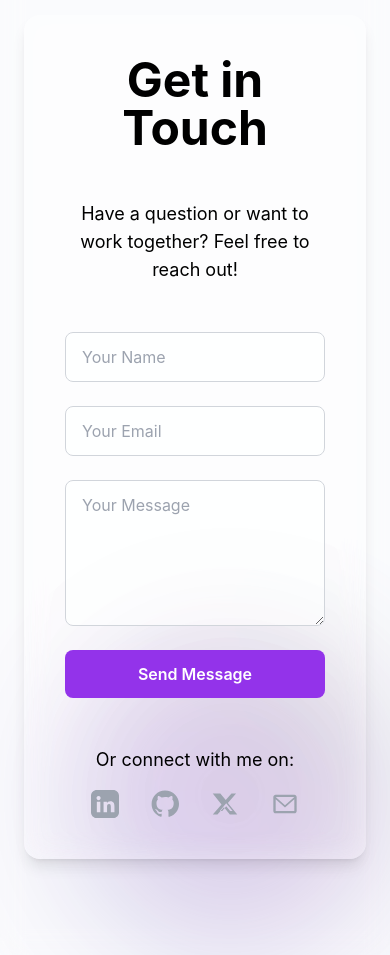
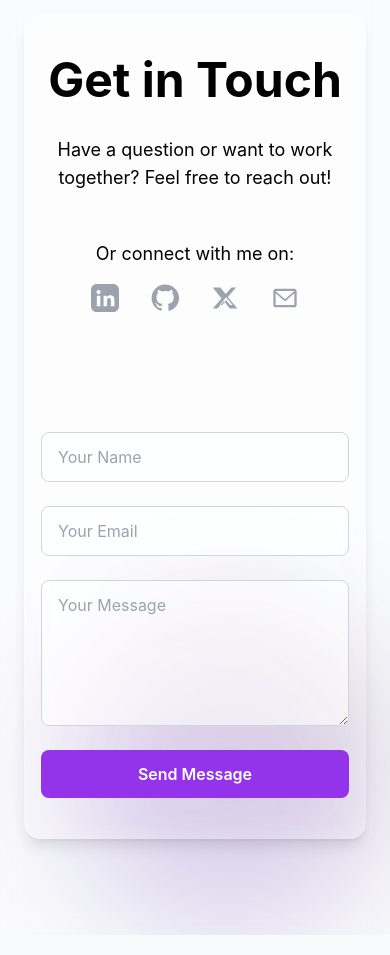
Before and after one commit to shashanksuri616/mypage, a React (Create React App) app in the folder frontend/: page / in a window 390 px wide. Shown: the part 9540-10495 px from the top of the page. Built offline with nearby package versions, Linux system fonts and the light colour scheme.

Commit message:
Updated Contact.js

```diff
--- a/frontend/src/components/Contact.js
+++ b/frontend/src/components/Contact.js
@@ -73,7 +73,6 @@ const Contact = () => {
       transition={{ duration: 1 }}
     >
       {/* Decorative Background Blobs */}
-
       <motion.div
         className="absolute bottom-0 right-0 w-80 h-80 bg-gradient-to-tr from-indigo-800 via-purple-800 to-gray-900 rounded-full blur-3xl opacity-20 pointer-events-none"
         initial={{ scale: 0.8, opacity: 0 }}
@@ -81,11 +80,33 @@ const Contact = () => {
         transition={{ duration: 1.2, delay: 0.2 }}
       />
 
-      <div className="max-w-4xl mx-auto relative z-10 bg-white/30 dark:bg-gray-900/30 backdrop-blur-md rounded-2xl shadow-lg p-10 border border-transparent">
-        <h2 className="text-5xl font-bold mb-12 text-center">Get in Touch</h2>
-        <p className="text-lg text-center mb-12">
+      <div className="max-w-4xl mx-auto relative z-10 bg-white/30 dark:bg-gray-900/30 backdrop-blur-md rounded-2xl shadow-lg p-0 border border-transparent flex flex-col md:flex-row gap-10">
+        {/* Left: Contact Info & Socials */}
+        <div className="flex-1 flex flex-col justify-center items-center py-10 px-4 md:px-8">
+          <h2 className="text-5xl font-bold mb-8 text-center">Get in Touch</h2>
+          <p className="text-lg text-center mb-8">
             Have a question or want to work together? Feel free to reach out!
           </p>
+          <div className="mt-4 text-center">
+            <p className="text-lg mb-4">Or connect with me on:</p>
+            <div className="flex justify-center space-x-8">
+              {socials.map(s => (
+                <a
+                  key={s.name}
+                  href={s.url}
+                  target="_blank"
+                  rel="noopener noreferrer"
+                  className="text-gray-400 hover:text-white transition-all duration-300"
+                  aria-label={s.name}
+                >
+                  {s.icon}
+                </a>
+              ))}
+            </div>
+          </div>
+        </div>
+        {/* Right: Contact Form */}
+        <div className="flex-1 flex flex-col justify-center py-10 px-4 md:px-8">
           <motion.form
             className="grid grid-cols-1 gap-6"
             initial={{ opacity: 0, y: 40 }}
@@ -127,22 +148,6 @@ const Contact = () => {
             </motion.button>
           </motion.form>
           {status && <p className="mt-4 text-center">{status}</p>}
-        <div className="mt-12 text-center">
-          <p className="text-lg mb-4">Or connect with me on:</p>
-          <div className="flex justify-center space-x-8">
-            {socials.map(s => (
-              <a
-                key={s.name}
-                href={s.url}
-                target="_blank"
-                rel="noopener noreferrer"
-                className="text-gray-400 hover:text-white transition-all duration-300"
-                aria-label={s.name}
-              >
-                {s.icon}
-              </a>
-            ))}
-          </div>
         </div>
       </div>
     </motion.section>
```
Lines whose indentation alone changed are shown as unchanged.
